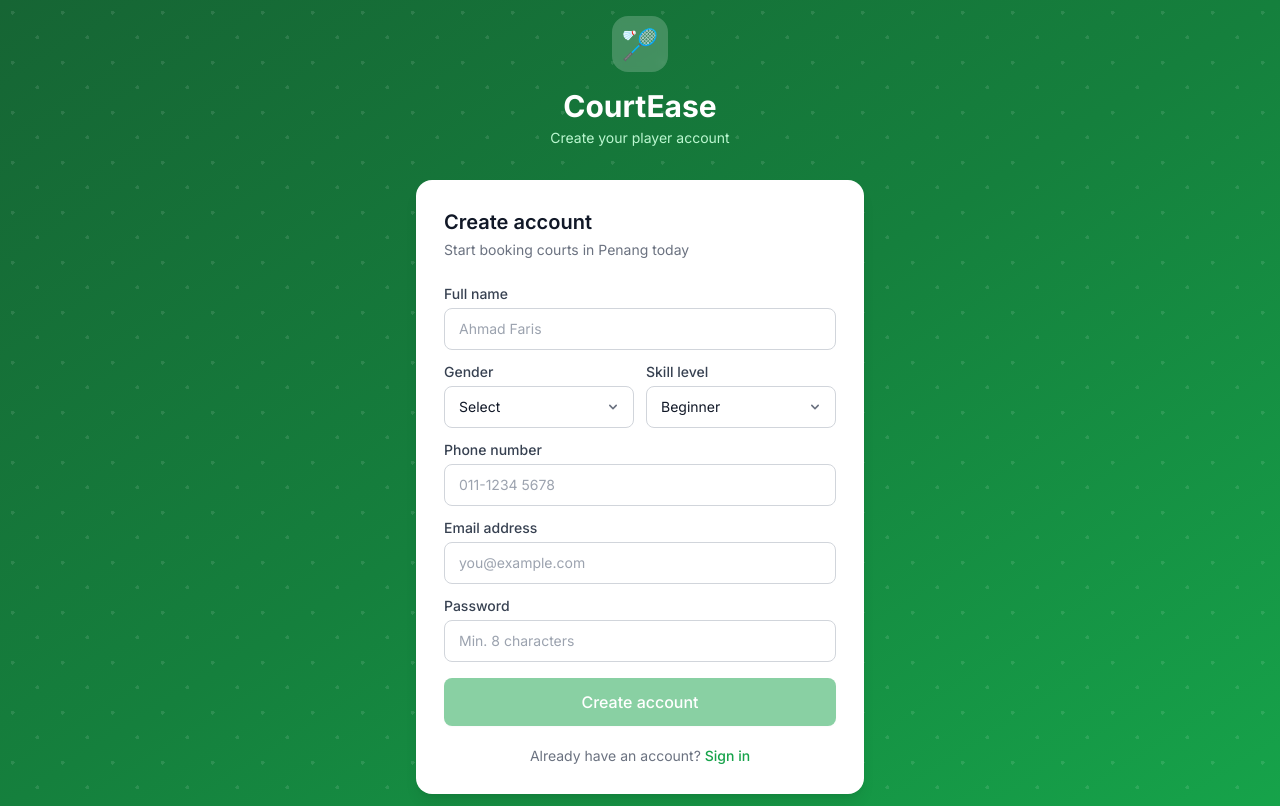
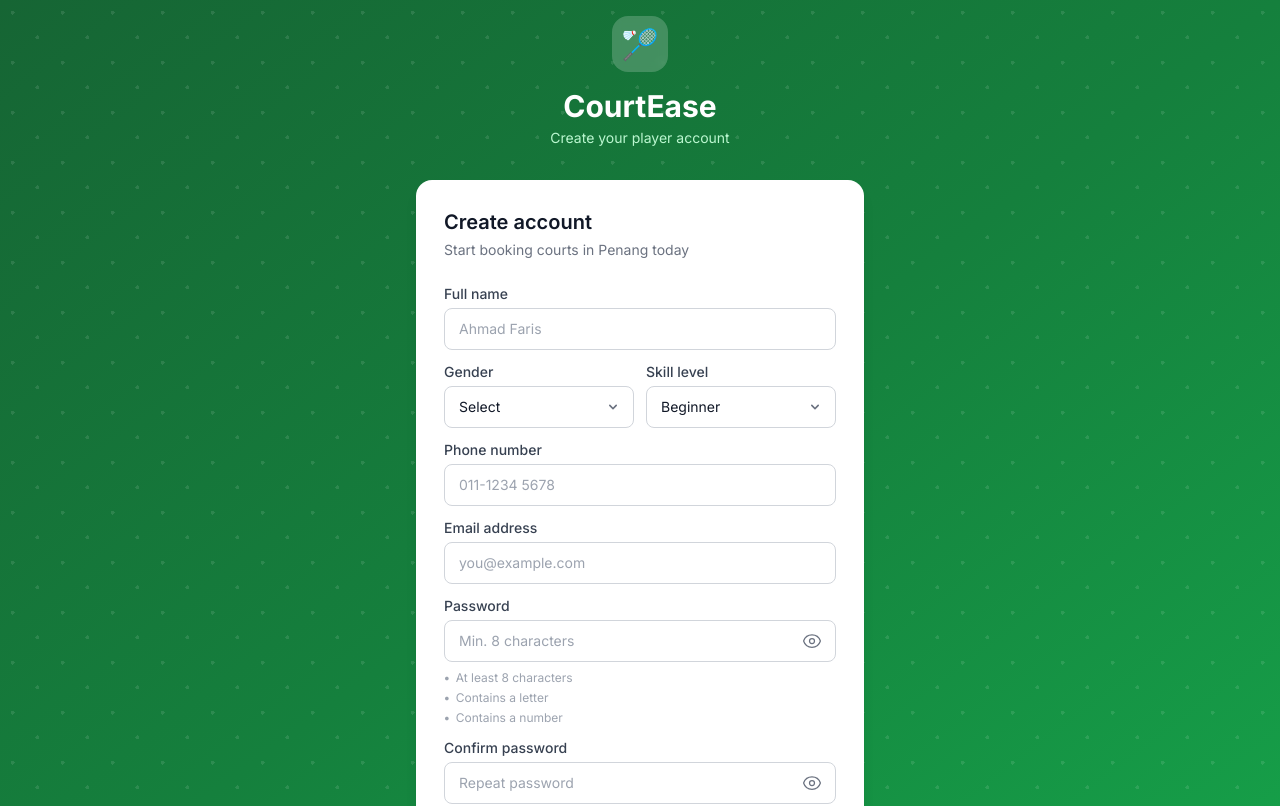
Before and after one commit to Yuzen22014685/CourtEase, a React (Vite) app in the folder client/: page /register in a window 1280 px wide. Shown: the top 806 px of the page. Built offline with nearby package versions, Linux system fonts and the light colour scheme; no server answers.

Commit message:
Password UX: show/hide toggle, confirm password, strength rules (client + server)

```diff
--- /dev/null
+++ b/client/src/components/ui/PasswordInput.jsx
@@ -0,0 +1,46 @@
+import { useState } from 'react'
+import { EyeIcon, EyeSlashIcon } from '@heroicons/react/24/outline'
+
+export default function PasswordInput({
+  id,
+  name,
+  value,
+  onChange,
+  placeholder = '••••••••',
+  autoComplete,
+  required,
+  className = '',
+  type: _incomingType,
+  ...rest
+}) {
+  const [showPassword, setShowPassword] = useState(false)
+
+  return (
+    <div className="relative">
+      <input
+        id={id}
+        name={name}
+        value={value}
+        onChange={onChange}
+        placeholder={placeholder}
+        autoComplete={autoComplete}
+        required={required}
+        className={`input pr-10 ${className}`}
+        {...rest}
+        type={showPassword ? 'text' : 'password'}
+      />
+      <button
+        type="button"
+        onClick={() => setShowPassword((prev) => !prev)}
+        className="absolute right-2.5 top-1/2 -translate-y-1/2 p-1 text-gray-400 hover:text-gray-600 focus:outline-none focus:text-gray-600 transition-colors"
+        aria-label={showPassword ? 'Hide password' : 'Show password'}
+      >
+        {showPassword ? (
+          <EyeSlashIcon className="w-5 h-5 text-gray-500 hover:text-gray-700" aria-hidden="true" />
+        ) : (
+          <EyeIcon className="w-5 h-5 text-gray-500 hover:text-gray-700" aria-hidden="true" />
+        )}
+      </button>
+    </div>
+  )
+}
--- a/client/src/pages/auth/LoginPage.jsx
+++ b/client/src/pages/auth/LoginPage.jsx
@@ -3,6 +3,7 @@ import { Link, useNavigate } from 'react-router-dom'
 import { useAuth } from '../../context/AuthContext'
 import { login, resendVerification } from '../../api/auth'
 import { checkProfileComplete } from '../../utils/format'
+import PasswordInput from '../../components/ui/PasswordInput'
 import ErrorMessage from '../../components/ui/ErrorMessage'
 import Spinner from '../../components/ui/Spinner'
 
@@ -156,15 +157,14 @@ export default function LoginPage() {
 
             <div>
               <label htmlFor="password" className="label">Password</label>
-              <input
+              <PasswordInput
                 id="password"
                 name="password"
-                type="password"
                 autoComplete="current-password"
                 required
                 value={form.password}
                 onChange={handleChange}
-                className={`input ${error ? 'input-error' : ''}`}
+                className={error ? 'input-error' : ''}
                 placeholder="••••••••"
               />
             </div>
--- a/client/src/pages/auth/RegisterPage.jsx
+++ b/client/src/pages/auth/RegisterPage.jsx
@@ -1,6 +1,7 @@
 import { useState } from 'react'
 import { Link, useNavigate } from 'react-router-dom'
 import { register } from '../../api/auth'
+import PasswordInput from '../../components/ui/PasswordInput'
 import ErrorMessage from '../../components/ui/ErrorMessage'
 import Spinner from '../../components/ui/Spinner'
 
@@ -11,6 +12,7 @@ const INITIAL = {
   address: '',
   email: '',
   password: '',
+  confirmPassword: '',
   skillLevel: 'Beginner',
 }
 
@@ -21,6 +23,29 @@ export default function RegisterPage() {
   const [error, setError]   = useState('')
   const [loading, setLoading] = useState(false)
 
+  // Password rules validation
+  const hasMinLength = form.password.length >= 8
+  const hasLetter    = /[a-zA-Z]/.test(form.password)
+  const hasNumber    = /[0-9]/.test(form.password)
+  const isPasswordValid = hasMinLength && hasLetter && hasNumber
+
+  const hasTypedConfirm = form.confirmPassword.length > 0
+  const passwordsMatch  = hasTypedConfirm && form.password === form.confirmPassword
+  const showMismatch    = hasTypedConfirm && form.password !== form.confirmPassword
+
+  const rules = [
+    { label: 'At least 8 characters', met: hasMinLength },
+    { label: 'Contains a letter', met: hasLetter },
+    { label: 'Contains a number', met: hasNumber },
+  ]
+
+  const isFormValid =
+    Boolean(form.fullName.trim()) &&
+    Boolean(form.email.trim()) &&
+    Boolean(form.gender) &&
+    isPasswordValid &&
+    passwordsMatch
+
   const handleChange = (e) => {
     setForm((prev) => ({ ...prev, [e.target.name]: e.target.value }))
     if (error) setError('')
@@ -28,10 +53,14 @@ export default function RegisterPage() {
 
   const handleSubmit = async (e) => {
     e.preventDefault()
+    if (!isFormValid) return
+
     setLoading(true)
     setError('')
     try {
-      await register(form)
+      // Exclude confirmPassword so it is never sent to the backend
+      const { confirmPassword: _, ...payload } = form
+      await register(payload)
       navigate(`/check-email?email=${encodeURIComponent(form.email)}`)
     } catch (err) {
       setError(err.response?.data?.message || 'Registration failed. Please try again.')
@@ -107,18 +136,60 @@ export default function RegisterPage() {
                        className="input" placeholder="you@example.com" />
               </div>
 
+              {/* Password with Eye Toggle */}
               <div className="col-span-2">
                 <label htmlFor="reg-password" className="label">Password</label>
-                <input id="reg-password" name="password" type="password" required autoComplete="new-password"
-                       value={form.password} onChange={handleChange}
-                       className="input" placeholder="Min. 8 characters" />
+                <PasswordInput
+                  id="reg-password"
+                  name="password"
+                  required
+                  autoComplete="new-password"
+                  value={form.password}
+                  onChange={handleChange}
+                  placeholder="Min. 8 characters"
+                />
+
+                {/* Password Strength Checklist */}
+                <ul className="mt-2 space-y-1 text-xs">
+                  {rules.map((rule) => (
+                    <li
+                      key={rule.label}
+                      className={`flex items-center gap-1.5 transition-colors duration-150 ${
+                        rule.met ? 'text-emerald-600 font-medium' : 'text-gray-400'
+                      }`}
+                    >
+                      <span className="font-bold text-xs">{rule.met ? '✓' : '•'}</span>
+                      <span>{rule.label}</span>
+                    </li>
+                  ))}
+                </ul>
+              </div>
+
+              {/* Confirm Password with Eye Toggle */}
+              <div className="col-span-2">
+                <label htmlFor="reg-confirm-password" className="label">Confirm password</label>
+                <PasswordInput
+                  id="reg-confirm-password"
+                  name="confirmPassword"
+                  required
+                  autoComplete="new-password"
+                  value={form.confirmPassword}
+                  onChange={handleChange}
+                  placeholder="Repeat password"
+                  className={showMismatch ? 'input-error' : ''}
+                />
+                {showMismatch && (
+                  <p className="mt-1.5 text-xs text-red-500 font-medium animate-fadeIn">
+                    Passwords do not match
+                  </p>
+                )}
               </div>
             </div>
 
             <button
               id="register-submit"
               type="submit"
-              disabled={loading || !form.fullName || !form.email || !form.password || !form.gender}
+              disabled={loading || !isFormValid}
               className="btn-primary w-full btn-lg mt-2"
             >
               {loading ? <Spinner size="sm" /> : null}
```
Also changed, not shown: 2 other files (tests, documents, lock files or other folders).
